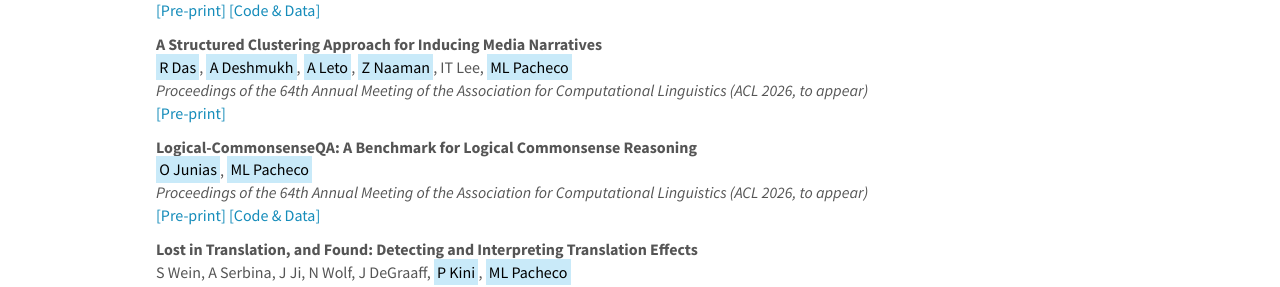
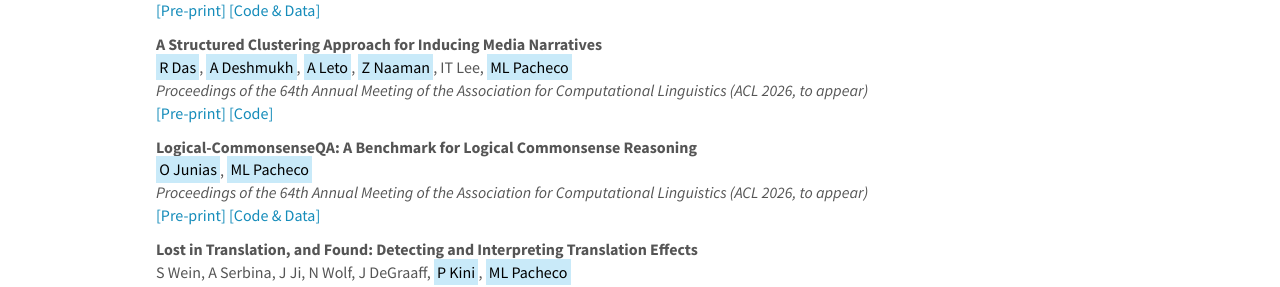
Before and after one commit to blast-cu/blast-cu.github.io, a Jekyll site: the page built from _pages/publications.md, in a window 1280 px wide and 900 px high, scrolled down 499 px. Shown: the part 157-444 px from the top of the window. Built offline with Jekyll 4.4.1, drawn with Linux system fonts in a browser that asks for light colours; nearby versions of some CDN libraries.

Commit message:
Update publist_2026.yml

```diff
--- a/_data/publist_2026.yml
+++ b/_data/publist_2026.yml
@@ -15,8 +15,11 @@
   highlight: 0
   venue: "Proceedings of the 64th Annual Meeting of the Association for Computational Linguistics (ACL 2026, to appear)"
   link:
-    url: https://arxiv.org/pdf/2604.10368
+    url: https://arxiv.org/abs/2604.10368
     display: \[Pre-print\]
+  code:
+    url: https://github.com/blast-cu/structured-clustering-for-narratives
+    display:  \[Code\]
   year: 2026
 
 - title: "Logical-CommonsenseQA: A Benchmark for Logical Commonsense Reasoning"
```
